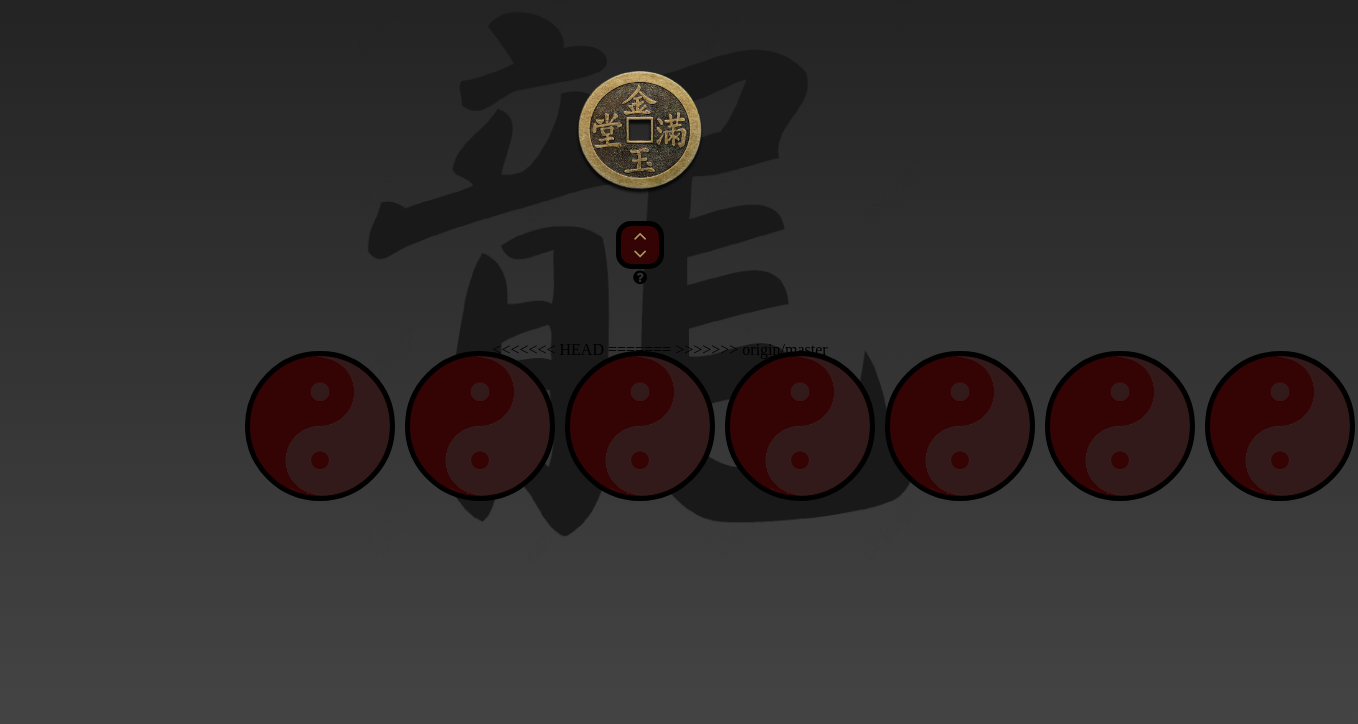
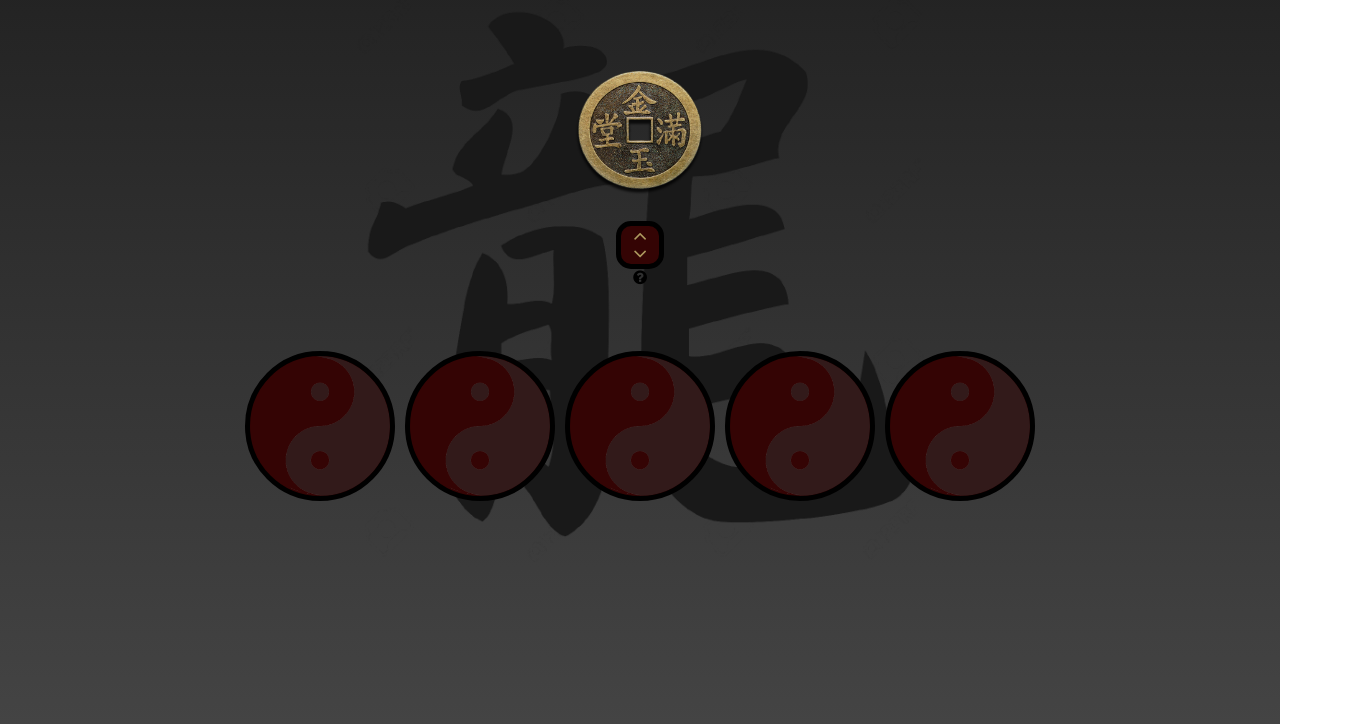
Before and after one commit to razorsyntax/dragondrop, a plain HTML site: page index.html in a window 1280 px wide. Shown: the part 76-800 px from the top of the page, 1358 px wide, since content can reach past the window. Drawn offline with Linux system fonts and the light colour scheme.

Commit message:
Edited Index
Improved readibility

```diff
--- a/index.html
+++ b/index.html
@@ -53,13 +53,8 @@
                         <li data-row="1" data-col="1" data-sizex="1" data-sizey="1" class="mainStage" id="ms1" ></li>
                         <li data-row="1" data-col="2" data-sizex="1" data-sizey="1" class="mainStage" id="ms2" ></li>
                         <li data-row="1" data-col="3" data-sizex="1" data-sizey="1" class="mainStage" id="ms3" ></li>
-<<<<<<< HEAD
 						<li data-row="1" data-col="4" data-sizex="1" data-sizey="1" class="mainStage" id="ms4" ></li>
 						<li data-row="1" data-col="5" data-sizex="1" data-sizey="1" class="mainStage" id="ms5" ></li>
-=======
-                        <li data-row="1" data-col="4" data-sizex="1" data-sizey="1" class="mainStage" id="ms4" ></li>
-                        <li data-row="1" data-col="5" data-sizex="1" data-sizey="1" class="mainStage" id="ms5" ></li>
->>>>>>> origin/master
                     </ul>
                 </div>
 
```
